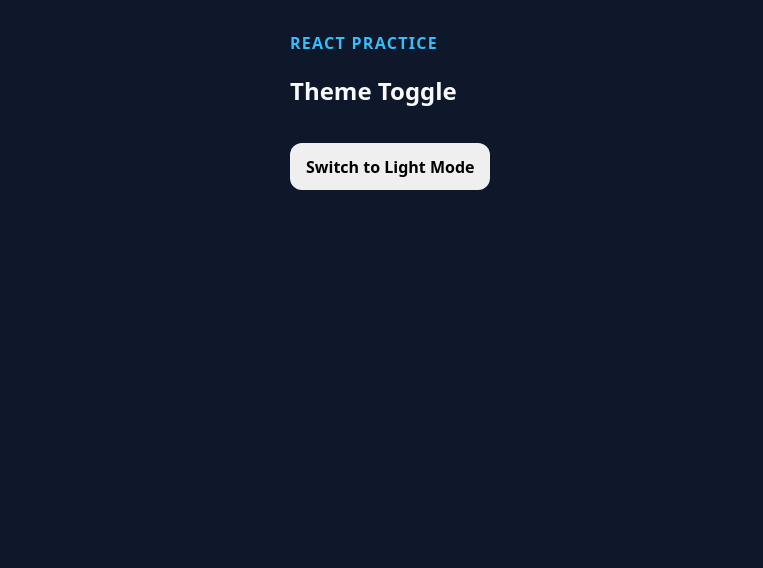
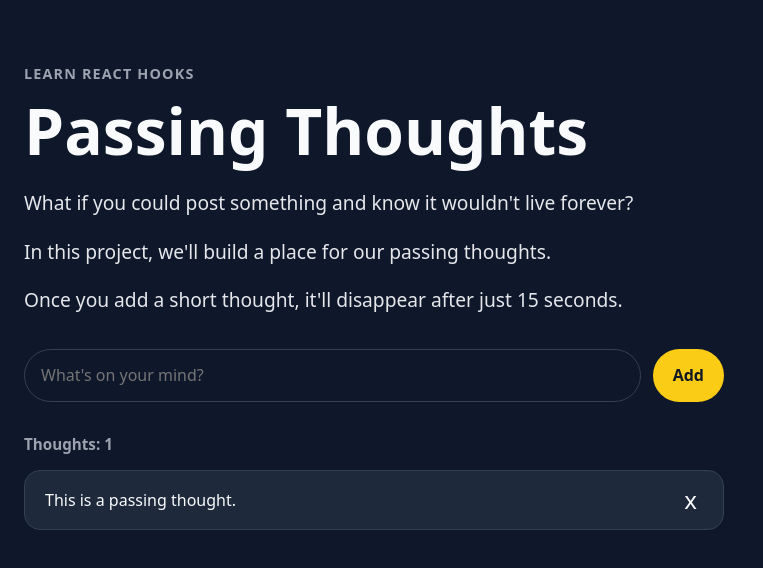
Before and after one commit to jprobussr/react-practice-lab, a React (Vite) app in the folder react-practice-lab/: page / in a window 1280 px wide. Shown: the top 568 px of the page, without its empty margins (0-763 px from the left). Built offline with nearby package versions, Linux system fonts and the light colour scheme.

Commit message:
feat: build passing thoughts app with state and auto expiring thoughts

```diff
--- a/react-practice-lab/src/App.jsx
+++ b/react-practice-lab/src/App.jsx
@@ -1,9 +1,9 @@
-import ThemeToggle from "./themeToggle/ThemeToggle.jsx";
-
-
+import { useState } from 'react';
+import './App.css';
+import PassingThoughts from './passing-thoughts/PassingThoughts.jsx';
 
 const App = () => {
-  return <ThemeToggle />
+  return <PassingThoughts />
 };
 
 export default App;
--- a/react-practice-lab/src/index.css
+++ b/react-practice-lab/src/index.css
@@ -9,72 +9,104 @@ body {
   color: #f8fafc;
 }
 
-button {
+button,
+input {
   font: inherit;
-  cursor: pointer;
 }
 
-.page {
+.thoughts-app {
   min-height: 100vh;
-  padding: 2rem 1rem;
+  padding: 4rem 1.5rem;
 }
 
-.accordion {
-  width: min(100%, 700px);
-  margin: 0 auto;
-}
-
-.accordion-header {
-  margin-bottom: 2rem;
+.hero {
+  max-width: 700px;
 }
 
 .eyebrow {
-  margin: 0 0 0.5rem;
-  color: #38bdf8;
+  margin: 0;
+  color: #9ca3af;
+  font-size: 0.9rem;
   font-weight: 700;
   text-transform: uppercase;
   letter-spacing: 0.08em;
 }
 
-.accordion-header h1 {
-  margin: 0;
-  font-size: clamp(2rem, 5vw, 3.5rem);
+.hero h1 {
+  margin: 1rem 0 1.5rem;
+  font-size: clamp(2.5rem, 6vw, 4rem);
+  line-height: 1;
 }
 
-.accordion-header p:last-child {
-  color: #94a3b8;
+.hero-text {
+  margin: 0 0 1rem;
+  color: #e5e7eb;
+  font-size: 1.2rem;
   line-height: 1.7;
 }
 
-.faq-list {
-  display: grid;
+.thoughts-container {
+  display: flex;
+  flex-direction: column;
   gap: 1rem;
+  max-width: 700px;
+  margin-top: 2rem;
 }
 
-.faq-item {
-  padding: 1rem;
-  background: #1e293b;
+.thought-card {
+  display: flex;
+  align-items: center;
+  justify-content: space-between;
+  gap: 1rem;
+  padding: 1rem 1.25rem;
   border: 1px solid #334155;
   border-radius: 1rem;
+  background: #1e293b;
 }
 
-.faq-item button {
-  width: 100%;
-  display: flex;
-  justify-content: space-between;
-  align-items: center;
-  padding: 0;
+.thought-text {
+  margin: 0;
   color: #f8fafc;
-  background: transparent;
-  border: 0;
-  font-size: 1rem;
-  font-weight: 700;
-  text-align: left;
+  line-height: 1.5;
 }
 
-.faq-item p {
-  margin-top: 1rem;
-  margin-bottom: 0;
-  color: #cbd5e1;
-  line-height: 1.7;
+.remove-button {
+  border: 0;
+  background: transparent;
+  color: #f8fafc;
+  font-size: 1.5rem;
+  line-height: 1;
 }
+
+.thought-form {
+  display: flex;
+  gap: 0.75rem;
+  max-width: 700px;
+  margin-top: 2rem;
+}
+
+.thought-form input {
+  flex: 1;
+  min-width: 0;
+  padding: 0.9rem 1rem;
+  border: 1px solid #334155;
+  border-radius: 999px;
+  background: #0f172a;
+  color: #fff;
+}
+
+.thought-form button {
+  border: 0;
+  border-radius: 999px;
+  padding: 0.9rem 1.25rem;
+  background: #facc15;
+  color: #111827;
+  font-weight: 700;
+}
+
+.thought-count {
+  margin: 0;
+  color: #9ca3af;
+  font-size: 0.95rem;
+  font-weight: 700;
+}
--- /dev/null
+++ b/react-practice-lab/src/passing-thoughts/PassingThoughts.jsx
@@ -0,0 +1,114 @@
+import { useState, useEffect } from 'react';
+
+const PassingThoughts = () => {
+  const [text, setText] = useState('');
+  const [thoughts, setThoughts] = useState([
+    {
+      id: 1,
+      text: 'This is a passing thought.',
+      expiresAt: Date.now() + 15000,
+    },
+  ]);
+
+  const handleTextChange = (e) => {
+    setText(e.target.value);
+  };
+
+  const handleRemoveThought = (id) => {
+    setThoughts((prevThoughts) => {
+      return prevThoughts.filter((thought) => {
+        return thought.id !== id;
+      });
+    });
+  };
+
+  useEffect(() => {
+    const interval = setInterval(() => {
+      setThoughts((prevThoughts) => {
+        return prevThoughts.filter((thought) => {
+          return thought.expiresAt > Date.now();
+        });
+      });
+    }, 1000);
+
+    return () => {
+      clearInterval(interval);
+    };
+  }, []);
+
+  const handleSubmit = (e) => {
+    e.preventDefault();
+
+    if (text.trim() === '') {
+      return;
+    }
+
+    const newThought = {
+      id: crypto.randomUUID(),
+      text: text.trim(),
+      expiresAt: Date.now() + 15000,
+    };
+
+    setThoughts((prevThoughts) => {
+      return [newThought, ...prevThoughts];
+    });
+
+    setText('');
+  };
+
+  return (
+    <section className="thoughts-app">
+      <header className="hero">
+        <p className="eyebrow">Learn React Hooks</p>
+
+        <h1>Passing Thoughts</h1>
+
+        <p className="hero-text">
+          What if you could post something and know it wouldn't live forever?
+        </p>
+
+        <p className="hero-text">
+          In this project, we'll build a place for our passing thoughts.
+        </p>
+
+        <p className="hero-text">
+          Once you add a short thought, it'll disappear after just 15 seconds.
+        </p>
+      </header>
+
+      <form className="thought-form" onSubmit={handleSubmit}>
+        <input
+          type="text"
+          placeholder="What's on your mind?"
+          aria-label="What's on your mind?"
+          value={text}
+          onChange={handleTextChange}
+        />
+
+        <button type="submit">Add</button>
+      </form>
+
+      <div className="thoughts-container">
+        <p className="thought-count">Thoughts: {thoughts.length}</p>
+        {thoughts.map((thought) => {
+          return (
+            <article className="thought-card" key={thought.id}>
+              <p className="thought-text">{thought.text}</p>
+
+              <button
+                className="remove-button"
+                onClick={() => {
+                  handleRemoveThought(thought.id);
+                }}
+              >
+                x
+              </button>
+            </article>
+          );
+        })}
+      </div>
+    </section>
+  );
+};
+
+export default PassingThoughts;
```
Also changed, not shown: 1 other file (tests, documents, lock files or other folders).
